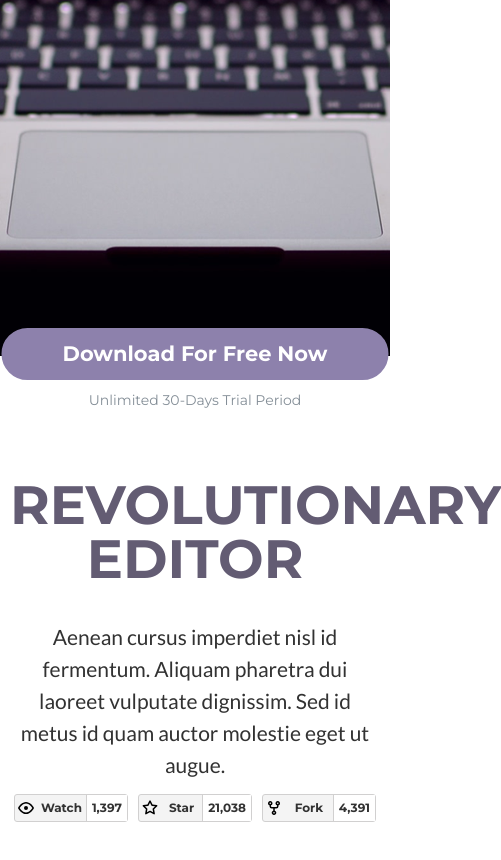
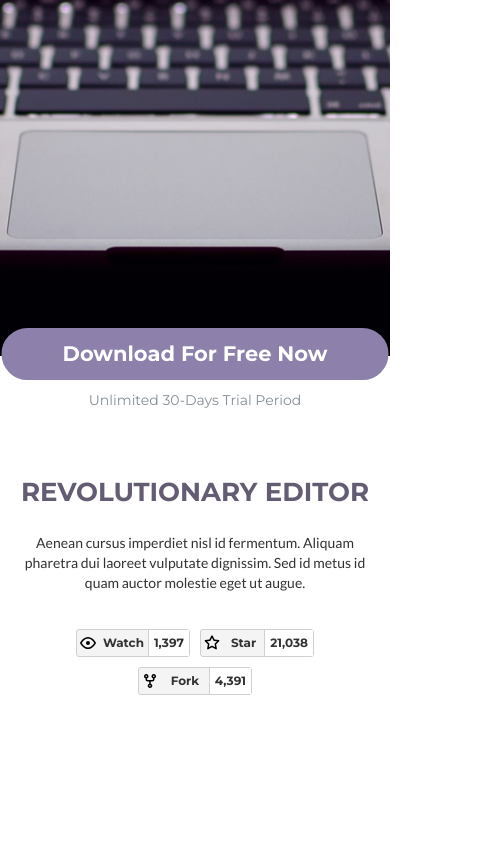
Before and after one commit to IgorMilya/SP-Forkio, a website: page index.html in a window 390 px wide. Shown: the part 444-1304 px from the top of the page, 501 px wide, since content can reach past the window. After the commit the page ends 1227 px from the top, so only its background shows below. Drawn offline with Linux system fonts and the light colour scheme.

Commit message:
finish block about

```diff
--- a/src/scss/_about.scss
+++ b/src/scss/_about.scss
@@ -7,6 +7,16 @@
     @include text(54px, 700, $title-color, 54px, 'Montserrat');
     margin-bottom: 35px;
     text-transform: uppercase;
+    @media screen and (max-width: 992px) {
+      @include text(42px, 700, $title-color, 42px, 'Montserrat');
+      margin-bottom: 33px;
+
+    }
+    @media (min-width: 320px) and (max-width: 480px) {
+      @include text(26px, 700, $title-color, 28px, 'Montserrat');
+      margin-bottom: 27px;
+
+    }
   }
 
   // .about__subtitle
@@ -18,17 +28,36 @@
 
     @include text(21px, 400, #323232, 32px, 'Lato');
     margin: 0 auto 13px auto;
+
+    @media screen and (max-width: 992px) {
+      margin-bottom: 24px;
+
+    }
+    @media (min-width: 320px) and (max-width: 480px) {
+      @include text(14px, 400, #323232, 20px, 'Lato');
+      margin-bottom: 36px;
+
+    }
   }
 
   // .about__btn-list
 
   &__btn-list {
     display: flex;
+    justify-content: center;
     gap: 10px;
+
     max-width: 360px;
-    justify-content: center;
+    margin: 0 auto 70px auto;
+    @media screen and (max-width: 992px) {
+      margin-bottom: 98px;
 
-    margin: 0 auto 70px auto;
+    }
+    @media (min-width: 320px) and (max-width: 480px) {
+      flex-wrap: wrap;
+      margin-bottom: 88px;
+
+    }
   }
 }
 
```
Also changed, not shown: dist/styles/style.min.css.
